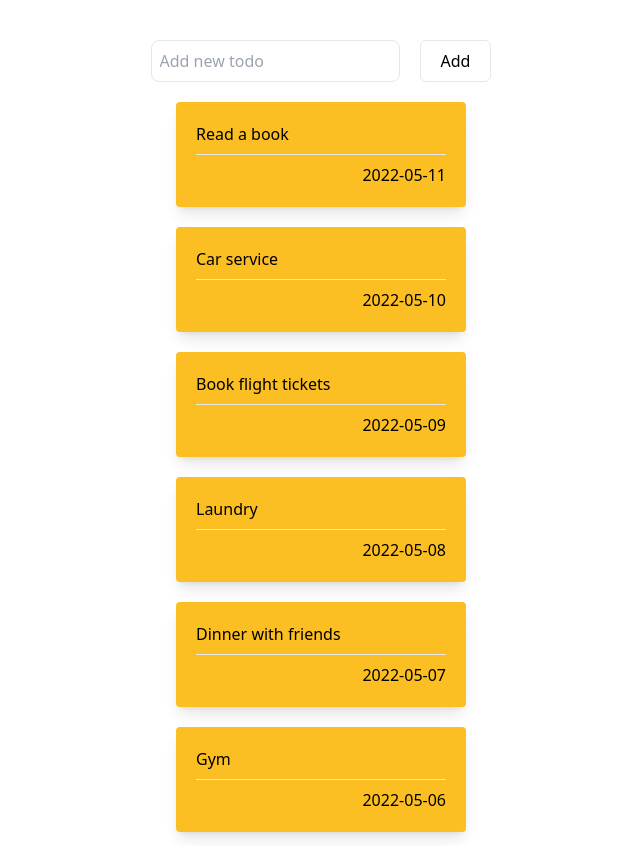
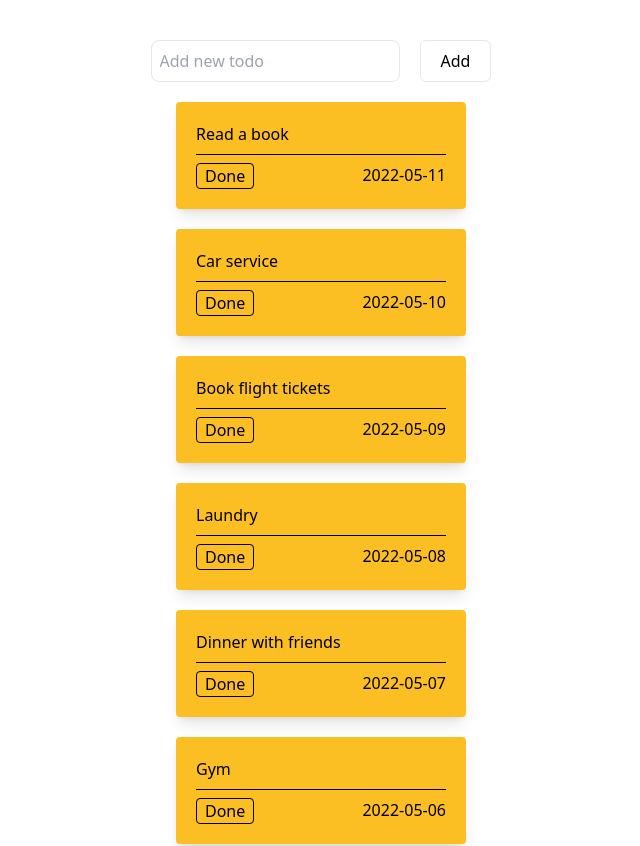
Before and after one commit to b14ck0ps/localhost-todo, a React (Vite) app: page / in a window 1280 px wide. Shown: the top 846 px of the page, without its empty margins (319-959 px from the left). Built offline with nearby package versions, Linux system fonts and the light colour scheme.

Commit message:
done button added

```diff
--- a/src/components/TodosCard.tsx
+++ b/src/components/TodosCard.tsx
@@ -5,7 +5,12 @@ export default function TodosCard({ desc, date, isDone }: Todo) {
   return (
     <div className="bg-amber-400 p-5 w-[290px] rounded shadow-lg">
       <p className={isDone ? "line-through" : ""}>{desc}</p>
-      <p className="text-right mt-2 border-t pt-2">{date}</p>
+      <div className="flex justify-between mt-2 border-t border-black pt-2">
+        <button className="border border-black px-2 rounded hover:border-white ">
+          Done
+        </button>
+        <p>{date}</p>
+      </div>
     </div>
   );
 }
```
